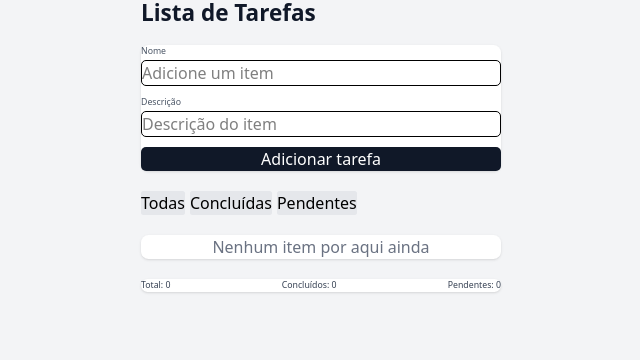
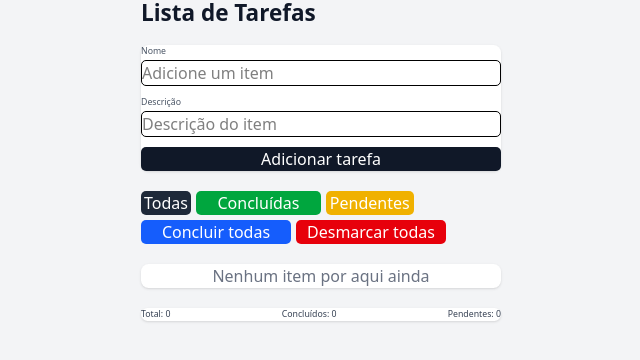
Before and after one commit to matsoaresp/tarefas-front, a Next.js app: page /listar-itens in a window 1280 px wide. Shown: the top 360 px of the page, without its empty margins (319-959 px from the left). Built offline with nearby package versions, Linux system fonts and the light colour scheme.

Commit message:
feat: codigos de marcar e desmarcar tasks

```diff
--- a/src/app/(pratica)/listar-itens/components/ListarItens.tsx
+++ b/src/app/(pratica)/listar-itens/components/ListarItens.tsx
@@ -93,6 +93,25 @@ export function ListarItens() {
     setItens(updated)
   }
 
+  const handleCompleteAllTasks = () => {
+
+    const completed = itens.map((item) =>
+    ({...item, completed: true
+
+    }))
+
+    setItens(completed)
+    localStorage.setItem("itens", JSON.stringify(completed));
+  }
+
+  const handleIncompleteAllTasks = () => {
+    const incompleted = itens.map((item) =>
+    ({...item, completed: false}))
+
+    setItens(incompleted)
+    localStorage.setItem("itens", JSON.stringify(incompleted))
+  }
+
   return (
     <div className="min-h-screen bg-gray-100 flex justify-center py-16 px-4">
       <div className="w-full max-w-xl flex flex-col gap-8">
@@ -131,26 +150,45 @@ export function ListarItens() {
           </button>
         </div>
 
-        <div className="flex gap-2">
+        <div className="flex flex-wrap gap-2">
+
           <button
-            className="px-3 py-1 bg-gray-200 rounded"
+            className="px-4 py-2 w-20 bg-gray-800 text-white rounded-lg hover:bg-gray-700 transition"
             onClick={() => setFilter("all")}
           >
             Todas
           </button>
+
           <button
-            className="px-3 py-1 bg-gray-200 rounded"
+            className="px-4 py-2  w-50 bg-green-600 text-white rounded-lg hover:bg-green-500 transition"
             onClick={() => setFilter("completed")}
           >
             Concluídas
           </button>
+
           <button
-            className="px-3 py-1 bg-gray-200 rounded"
+            className="px-4 py-2 w-35 bg-yellow-500 text-white rounded-lg hover:bg-yellow-400 transition"
             onClick={() => setFilter("pending")}
           >
             Pendentes
           </button>
+
+          <button
+            className="px-4 py-2 w-60 bg-blue-600 text-white rounded-lg hover:bg-blue-500 transition"
+            onClick={handleCompleteAllTasks}
+          >
+            Concluir todas
+          </button>
+
+          <button
+            className="px-4 py-2 w-60 bg-red-600 text-white rounded-lg hover:bg-red-500 transition"
+            onClick={handleIncompleteAllTasks}
+          >
+            Desmarcar todas
+          </button>
+
         </div>
+
 
         <div className="bg-white rounded-xl shadow p-4">
           {filterItens.length === 0 ? (
```
